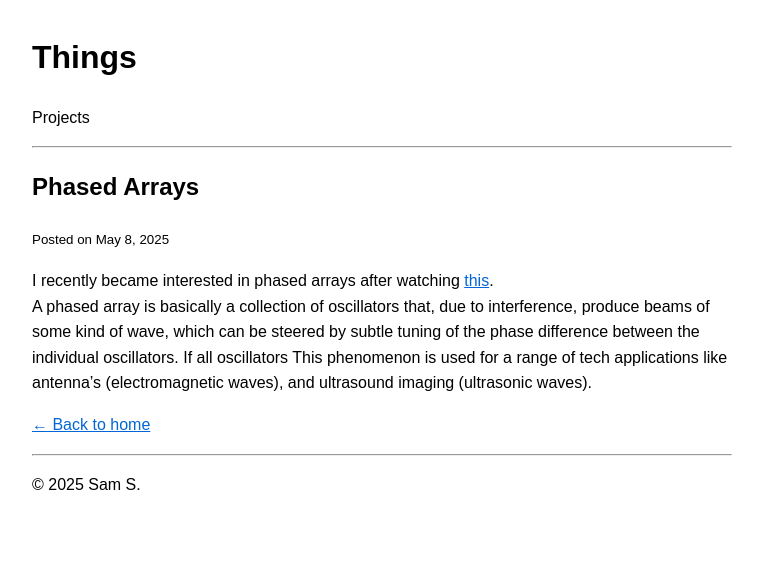
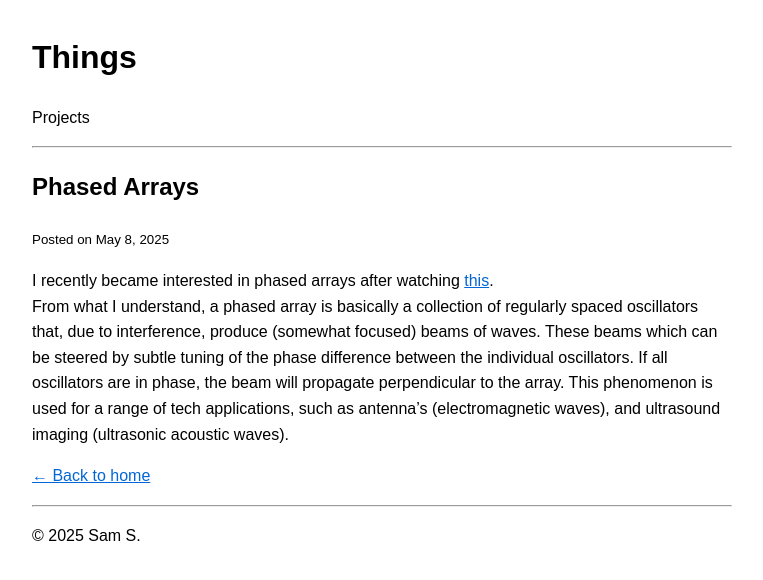
Before and after one commit to samman350/samman350.github.io, a Jekyll site: the page built from _posts/2025-05-08-phased-arrays.md, in a window 1280 px wide. Shown: the top 580 px of the page, without its empty margins (258-1021 px from the left). Built offline with Jekyll 4.4.1, drawn with Linux system fonts in a browser that asks for light colours.

Commit message:
Update 2025-05-08-phased-arrays.md

```diff
--- a/_posts/2025-05-08-phased-arrays.md
+++ b/_posts/2025-05-08-phased-arrays.md
@@ -6,5 +6,5 @@ tags:   [oscillators]
 ---
 
 I recently became interested in phased arrays after watching [this](https://youtu.be/z4uxC7ISd-c?si=QM6bxZAGs_SjXdXq).
-A phased array is basically a collection of oscillators that, due to interference, produce beams of some kind of wave, which can be steered by subtle tuning of the phase difference between the individual oscillators. If all oscillators
-This phenomenon is used for a range of tech applications like antenna's (electromagnetic waves), and ultrasound imaging (ultrasonic waves).
+From what I understand, a phased array is basically a collection of regularly spaced oscillators that, due to interference, produce (somewhat focused) beams of waves. These beams which can be steered by subtle tuning of the phase difference between the individual oscillators. If all oscillators are in phase, the beam will propagate perpendicular to the array.
+This phenomenon is used for a range of tech applications, such as antenna's (electromagnetic waves), and ultrasound imaging (ultrasonic acoustic waves).
```
